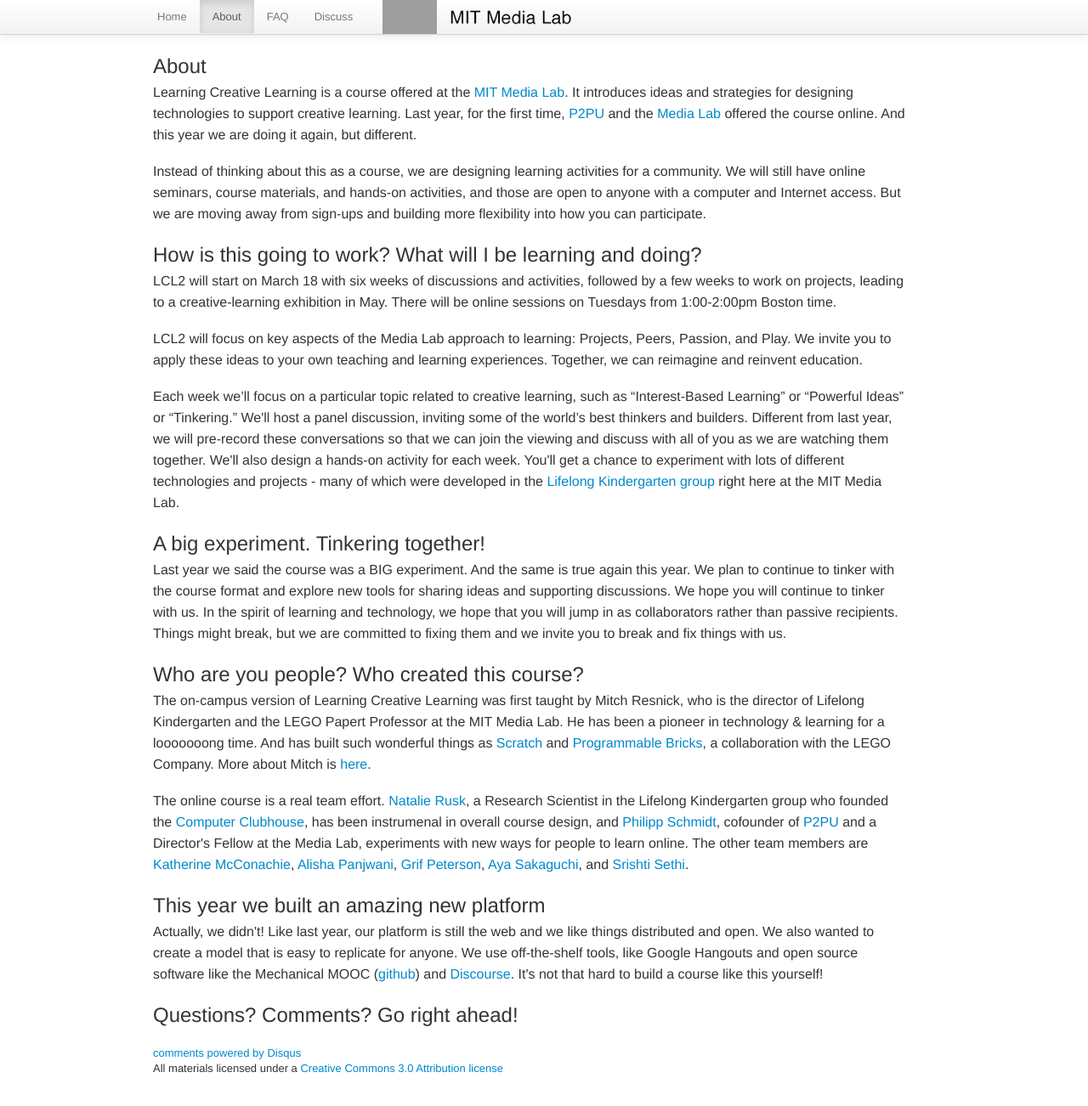
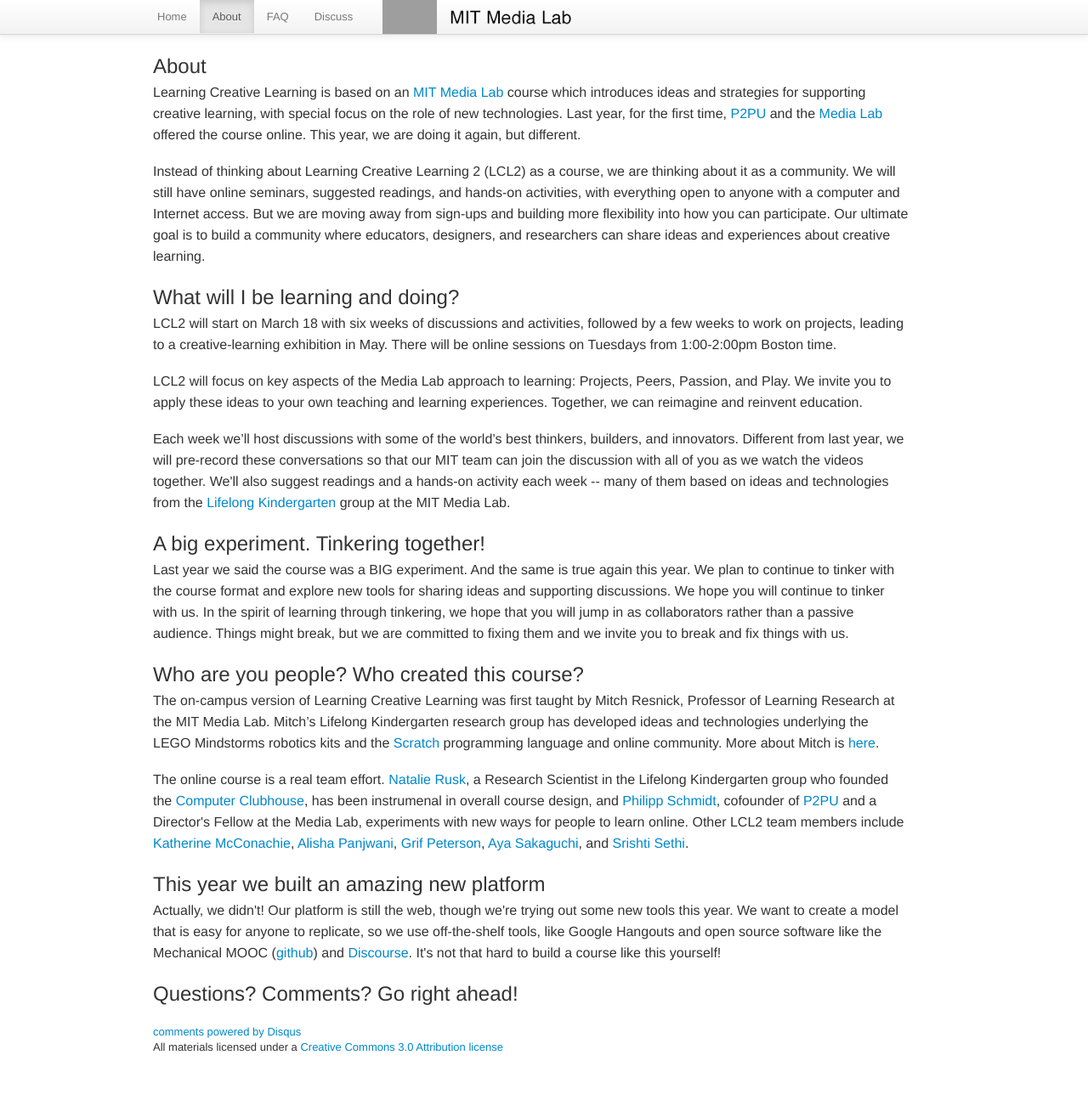
Before and after one commit to ntlrsk/lcl2.github.io, a Jekyll site: the page about.html, which Jekyll copies as it is, in a window 1280 px wide and 1307 px high. Shown: the top 1302 px of the window at 85% size. Built offline with Jekyll 4.4.1, drawn with Linux system fonts in a browser that asks for light colours; nearby versions of some CDN libraries; Markdown is read by kramdown in place of the engine named in the settings; comment, search, counter and statistics services are not loaded; grey boxes are pictures that could not be loaded.

```diff
--- a/about.html
+++ b/about.html
@@ -57,30 +57,32 @@
       <div style="margin-left: 40px; margin-right: 40px; ">
       <h2>About</h2>
 
-      <p class="lead">Learning Creative Learning is a course offered at the <a href="http://media.mit.edu">MIT Media Lab</a>. It introduces ideas and strategies for designing technologies to support creative learning. Last year, for the first time, <a href="http://p2pu.org">P2PU</a> and the <a href="http://media.mit.edu">Media Lab</a> offered the course online. And this year we are doing it again, but different.</p>
-<p class="lead">Instead of thinking about this as a course, we are designing learning activities for a community. We will still have online seminars, course materials, and hands-on activities, and those are open to anyone with a computer and Internet access. But we are moving away from sign-ups and building more flexibility into how you can participate.</p>
+      <p class="lead">Learning Creative Learning is based on an <a href="http://media.mit.edu">MIT Media Lab</a> course which introduces ideas and strategies for supporting creative learning, with special focus on the role of new technologies. Last year, for the first time, <a href="http://p2pu.org">P2PU</a> and the <a href="http://media.mit.edu">Media Lab</a> offered the course online. This year, we are doing it again, but different.</p>
 
-      <h2>How is this going to work? What will I be learning and doing?</h2>
+	<p class="lead">Instead of thinking about Learning Creative Learning 2 (LCL2) as a course, we are thinking about it as a community. We will still have online seminars, suggested readings, and hands-on activities, with everything open to anyone with a computer and Internet access. But we are moving away from sign-ups and building more flexibility into how you can participate. Our ultimate goal is to build a community where educators, designers, and researchers can share ideas and experiences about creative learning.</p>
+
+      <h2>What will I be learning and doing?</h2>
 
 	<p class="lead">LCL2 will start on March 18 with six weeks of discussions and activities, followed by a few weeks to work on projects, leading to a creative-learning exhibition in May. There will be online sessions on Tuesdays from 1:00-2:00pm Boston time.</p>
 	<p class="lead">LCL2 will focus on key aspects of the Media Lab approach to learning: Projects, Peers, Passion, and Play. We invite you to apply these ideas to your own teaching and learning experiences. Together, we can reimagine and reinvent education.</p>
-    	<p class="lead">Each week we’ll focus on a particular topic related to creative learning, such as “Interest-Based Learning” or “Powerful Ideas” or “Tinkering.” We'll host a panel discussion, inviting some of the world’s best thinkers and builders. Different from last year, we will pre-record these conversations so that we can join the viewing and discuss with all of you as we are watching them together. We'll also design a hands-on activity for each week. You'll get a chance to experiment with lots of different technologies and  projects - many of which were developed in the <a href="http://llk.media.mit.edu" target="_blank">Lifelong Kindergarten group</a> right here at the MIT Media Lab.</p>
+
+    	<p class="lead">Each week we’ll host discussions with some of the world’s best thinkers, builders, and innovators. Different from last year, we will pre-record these conversations so that our MIT team can join the discussion with all of you as we watch the videos together. We'll also suggest readings and a hands-on activity each week -- many of them based on ideas and technologies from the  <a href="http://llk.media.mit.edu" target="_blank">Lifelong Kindergarten</a> group at the MIT Media Lab.</p>
 
       <h2>A big experiment. Tinkering together!</h2>
 
-        <p class="lead">Last year we said the course was a BIG experiment. And the same is true again this year. We plan to continue to tinker with the course format and explore new tools for sharing ideas and supporting discussions. We hope you will continue to tinker with us. In the spirit of learning and technology, we hope that you will jump in as collaborators rather than passive recipients. Things might break, but we are committed to fixing them and we invite you to break and fix things with us.</p>
+        <p class="lead">Last year we said the course was a BIG experiment. And the same is true again this year. We plan to continue to tinker with the course format and explore new tools for sharing ideas and supporting discussions. We hope you will continue to tinker with us. In the spirit of learning through tinkering, we hope that you will jump in as collaborators rather than a passive audience. Things might break, but we are committed to fixing them and we invite you to break and fix things with us.</p>
 
         <h2>Who are you people? Who created this course?</h2>
 
-        <p class="lead">The on-campus version of Learning Creative Learning was first taught by Mitch Resnick, who is the director of Lifelong Kindergarten and the LEGO Papert Professor at the MIT Media Lab. He has been a pioneer in technology & learning for a looooooong time. And has built such wonderful things as <a href="http://scratch.mit.edu/">Scratch</a> and <a href="http://llk.media.mit.edu/projects.php?id=135">Programmable Bricks</a>, a collaboration with the LEGO Company. More about Mitch is <a href="http://web.media.mit.edu/~mres/">here</a>.</p>
+        <p class="lead">The on-campus version of Learning Creative Learning was first taught by Mitch Resnick, Professor of Learning Research at the MIT Media Lab. Mitch’s Lifelong Kindergarten research group has developed ideas and technologies underlying the LEGO Mindstorms robotics kits and the <a href="http://scratch.mit.edu/">Scratch</a> programming language and online community. More about Mitch is <a href="http://web.media.mit.edu/~mres/">here</a>.</p>
 
-        <p class="lead">The online course is a real team effort. <a href="http://web.media.mit.edu/~nrusk">Natalie Rusk</a>, a Research Scientist in the Lifelong Kindergarten group who founded the <a href="http://www.computerclubhouse.org/">Computer Clubhouse</a>, has been instrumenal in overall course design, and <a href="http://1l2p.net">Philipp Schmidt</a>, cofounder of <a href="http://info.p2pu.org">P2PU</a> and a Director's Fellow at the Media Lab, experiments with new ways for people to learn online. The other team members are <a href="https://twitter.com/kamcconachie">Katherine McConachie</a>,
+        <p class="lead">The online course is a real team effort. <a href="http://web.media.mit.edu/~nrusk">Natalie Rusk</a>, a Research Scientist in the Lifelong Kindergarten group who founded the <a href="http://www.computerclubhouse.org/">Computer Clubhouse</a>, has been instrumenal in overall course design, and <a href="http://1l2p.net">Philipp Schmidt</a>, cofounder of <a href="http://info.p2pu.org">P2PU</a> and a Director's Fellow at the Media Lab, experiments with new ways for people to learn online. Other LCL2 team members include <a href="https://twitter.com/kamcconachie">Katherine McConachie</a>,
         <a href="https://twitter.com/AlishaPanjwani">Alisha Panjwani</a>, <a href="https://twitter.com/grifpeterson">Grif Peterson</a>,
         <a href="https://twitter.com/ayajennifer">Aya Sakaguchi</a>, and <a href="http://www.srishtisethi.com/">Srishti Sethi</a>.
 
               <h2>This year we built an amazing new platform</h2>
 
-              <p class="lead">Actually, we didn't! Like last year, our platform is still the web and we like things distributed and open. We also wanted to create a model that is easy to replicate for anyone. We use off-the-shelf tools, like Google Hangouts and open source software like the Mechanical MOOC (<a href="https://github.com/p2pu/mechanicalmooc">github</a>) and <a href="http://discourse.org" target="_blank">Discourse</a>. It's not that hard to build a course like this yourself!</p>
+              <p class="lead">Actually, we didn't! Our platform is still the web, though we're trying out some new tools this year. We want to create a model that is easy for anyone to replicate, so we use off-the-shelf tools, like Google Hangouts and open source software like the Mechanical MOOC (<a href="https://github.com/p2pu/mechanicalmooc">github</a>) and <a href="http://discourse.org" target="_blank">Discourse</a>. It's not that hard to build a course like this yourself!</p>
 
     <h2>Questions? Comments? Go right ahead!</h2>
     <br>
```
